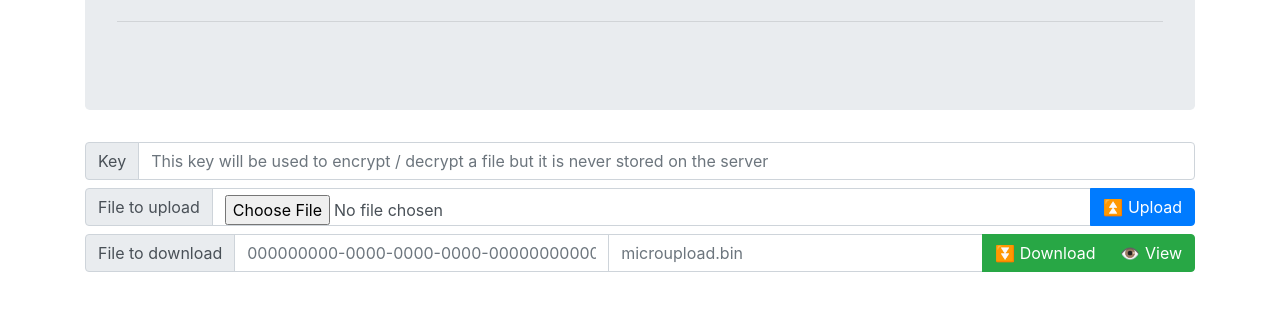
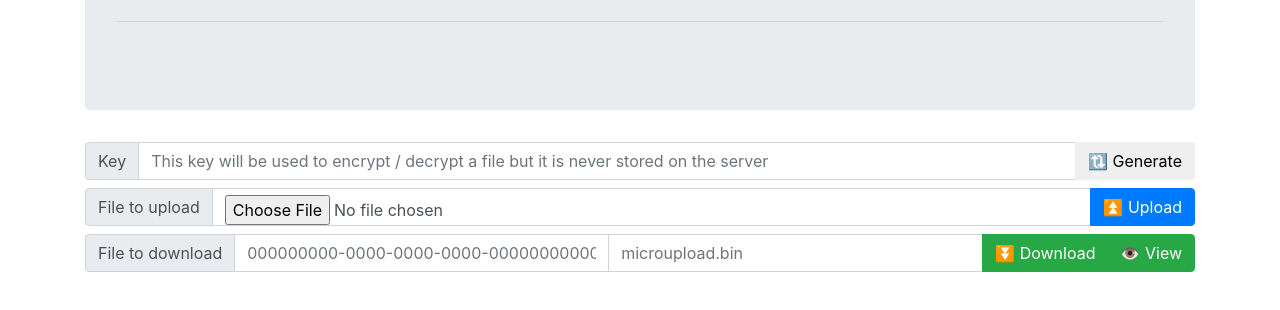
Before and after one commit to ArnaudBuchholz/microupload, a website: page www/index.html in a window 1280 px wide. Shown: the part 332-642 px from the top of the page. Drawn offline with nearby package versions, Linux system fonts and the light colour scheme.

Commit message:
Generate keys

```diff
--- a/www/index.html
+++ b/www/index.html
@@ -22,6 +22,9 @@
                 </div>
                 <input type="password" class="form-control" id="key" aria-label="Key" aria-describedby="key-label"
                     placeholder="This key will be used to encrypt / decrypt a file but it is never stored on the server">
+                <div class="input-group-append">
+                    <button id="genKey" class="btn">&#128259; Generate</button>
+                </div>
             </div>
             <div class="input-group mb-2">
                 <div class="input-group-prepend">
```
